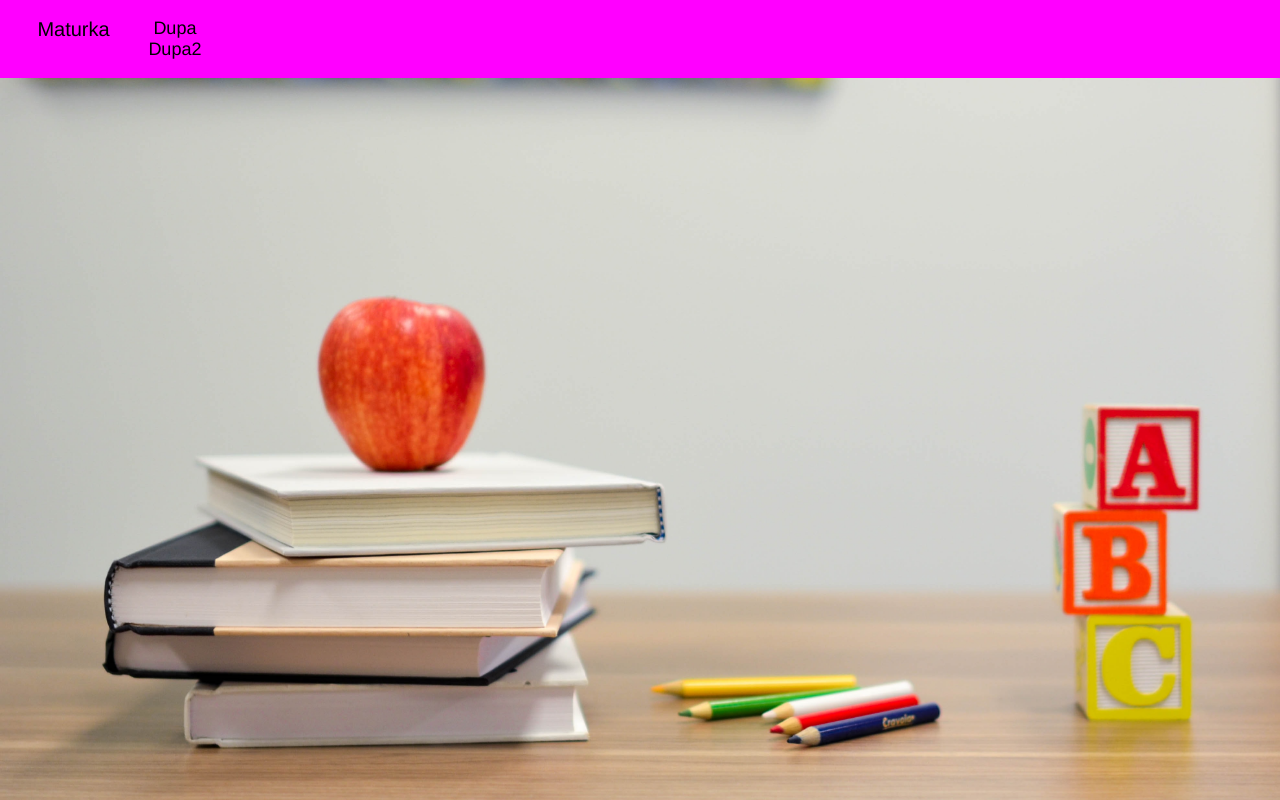
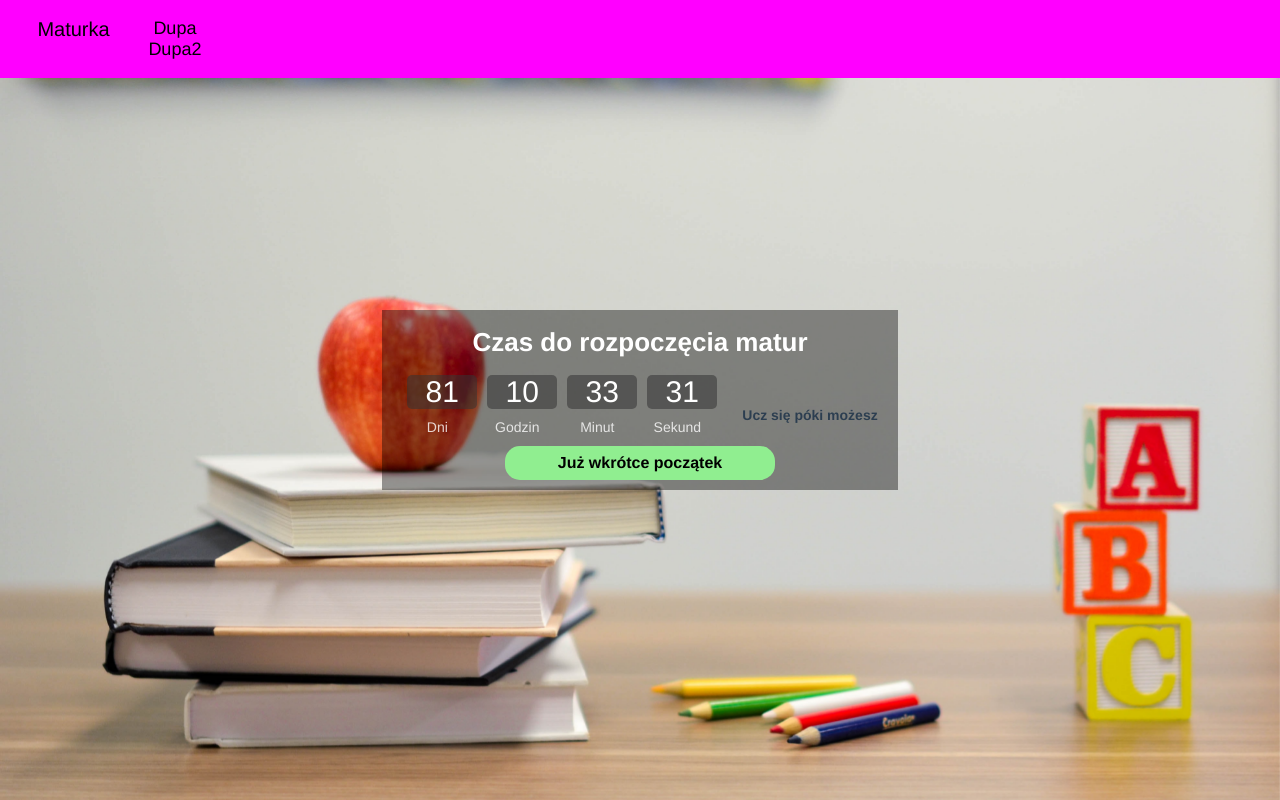
Before and after one commit to JakubWolak/homework, a Vue app: page /Timer in a window 1280 px wide. Built offline with nearby package versions, Linux system fonts and the light colour scheme.

Commit message:
almost completed timer

```diff
--- /dev/null
+++ b/src/components/Timer/Timer.vue
@@ -0,0 +1,147 @@
+<template>
+  <div>
+    <div class="day">
+      <span class="number">{{ days }}</span>
+      <div class="format">{{ wordString.day }}</div></div>
+    <div class="hour">
+      <span class="number">{{ hours }}</span>
+      <div class="format">{{ wordString.hours }}</div></div>
+    <div class="min">
+      <span class="number">{{ minutes }}</span>
+      <div class="format">{{ wordString.minutes }}</div></div>
+    <div class="sec">
+      <span class="number">{{ seconds }}</span>
+      <div class="format">{{ wordString.seconds }}</div></div>
+    <span class="message">{{ message }}</span>
+    <div class="status-tag" :class="statusType">{{ statusText }}</div>
+  </div>
+</template>
+
+<script>
+export default {
+  name: "Timer",
+  props: ['starttime','endtime','trans'] ,
+  data: function(){
+  	return{
+    	timer:"",
+      wordString: {},
+      start: "",
+      end: "",
+      interval: "",
+      days:"",
+      minutes:"",
+      hours:"",
+      seconds:"",
+      message:"",
+      statusType:"",
+      statusText: "",
+
+    };
+  },
+  created: function () {
+        this.wordString = JSON.parse(this.trans);
+    },
+  mounted(){
+    this.start = new Date(this.starttime).getTime();
+    this.end = new Date(this.endtime).getTime();
+    // Update the count down every 1 second
+    this.timerCount(this.start,this.end);
+    this.interval = setInterval(() => {
+        this.timerCount(this.start,this.end);
+    }, 1000);
+  },
+  methods: {
+    timerCount: function(start,end){
+        // Get todays date and time
+        var now = new Date().getTime();
+
+        // Find the distance between now an the count down date
+        var distance = start - now;
+        var passTime =  end - now;
+
+        if(distance < 0 && passTime < 0){
+            this.message = this.wordString.expired;
+            this.statusType = "expired";
+            this.statusText = this.wordString.status.expired;
+            clearInterval(this.interval);
+            return;
+
+        }else if(distance < 0 && passTime > 0){
+            this.calcTime(passTime);
+            this.message = this.wordString.running;
+            this.statusType = "running";
+            this.statusText = this.wordString.status.running;
+
+        } else if( distance > 0 && passTime > 0 ){
+            this.calcTime(distance);
+            this.message = this.wordString.upcoming;
+            this.statusType = "upcoming";
+            this.statusText = this.wordString.status.upcoming;
+        }
+    },
+    calcTime: function(dist){
+        this.days = Math.floor(dist / (1000 * 60 * 60 * 24));
+        this.hours = Math.floor((dist % (1000 * 60 * 60 * 24)) / (1000 * 60 * 60));
+        this.minutes = Math.floor((dist % (1000 * 60 * 60)) / (1000 * 60));
+        this.seconds = Math.floor((dist % (1000 * 60)) / 1000);
+    }
+}
+}
+</script>
+
+<style lang="scss" scoped>
+.day, .hour, .min, .sec {
+  color: #fff;
+  font-size: 30px;
+  display: inline-block;
+  font-weight: 500;
+  text-align: center;
+  margin: 0 5px;
+
+  .format {
+    font-weight: 300;
+    font-size: 14px;
+    padding-top: 10px;
+    //@include margin-start(5);
+    //display: inline-block;
+    opacity: 0.8;
+    width: 60px;
+  }
+}
+.number {
+  background: rgba(51, 51, 51, 0.55);
+  padding: 0 5px;
+  border-radius: 5px;
+  display: inline-block;
+  width: 60px;
+  text-align: center;
+}
+.message {
+  height: 60px;
+  font-size: 14px;
+  font-weight: 800;
+  margin-top: 5px;
+  margin-left: 20px;
+  text-align: center;
+  vertical-align: 80%;
+}
+.status-tag {
+  width: 270px;
+  margin: 10px auto;
+  padding: 8px 0;
+  font-weight: 600;
+  color: #000;
+  text-align: center;
+  border-radius: 15px;
+
+  &.upcoming {
+    background-color: lightGreen;
+  }
+  &.running {
+    background-color: gold;
+  }
+  &.expired {
+    background-color: silver;
+  }
+}
+</style>
--- /dev/null
+++ b/src/components/TimerWrapper.vue
@@ -0,0 +1,53 @@
+<template>
+  <div class="wrapper">
+    <div class="innerWrapper">
+      <h1 class="timer">Czas do rozpoczęcia matur</h1>
+      <Timer
+          starttime="May 4, 2020 09:00:00"
+          endtime="May 21, 2020 17:00:00"
+          trans='{
+          "day":"Dni",
+          "hours":"Godzin",
+          "minutes":"Minut",
+          "seconds":"Sekund",
+          "expired":"Już po wszytkiemu :P",
+          "running":"Za późno na naukę, ośle",
+          "upcoming":"Ucz się póki możesz",
+          "status": {
+              "expired":"Matury zakończone",
+              "running":"Pisz, pisz",
+              "upcoming":"Już wkrótce początek"
+            }}'
+        ></Timer>
+    </div>
+  </div>
+</template>
+
+<script>
+import Timer from "@/components/Timer/Timer.vue";
+
+export default {
+  name: "TimerWrapper",
+  components: {
+    Timer
+  }
+};
+</script>
+
+<style lang="scss" scoped>
+.wrapper {
+  width: 100%;
+  height: 100vh;
+  justify-content: center;
+
+  h1 {
+    font-size: 26px;
+    color: #fff;
+  }
+}
+.innerWrapper {
+  max-width: 80vh;
+  padding: 0 20px;
+  background-color: rgba(0, 0, 0, 0.4);
+}
+</style>
--- a/src/views/Timer.vue
+++ b/src/views/Timer.vue
@@ -1,27 +1,31 @@
 <template>
-  <div class="innerWrapper">
+  <div class="wrapper">
+    <TimerWrapper />
     <Background />
   </div>
 </template>
 
 <script>
 import Background from "@/components/Background.vue";
+import TimerWrapper from "@/components/TimerWrapper.vue";
 
 export default {
   name: "Timer",
   components: {
-    Background
+    Background,
+    TimerWrapper
   }
 };
 </script>
 
 <style lang="scss" scoped>
-.innerWrapper {
-  position: absolute;
-  top: 0;
-  left: 0;
+.wrapper {
+  display: flex;
+  flex-direction: column;
+  align-items: center;
   margin: 0;
-  padding: 0;
-  z-index: 5;
+  position: relative;
+  width: 100%;
+  justify-content: center;
 }
 </style>
```
